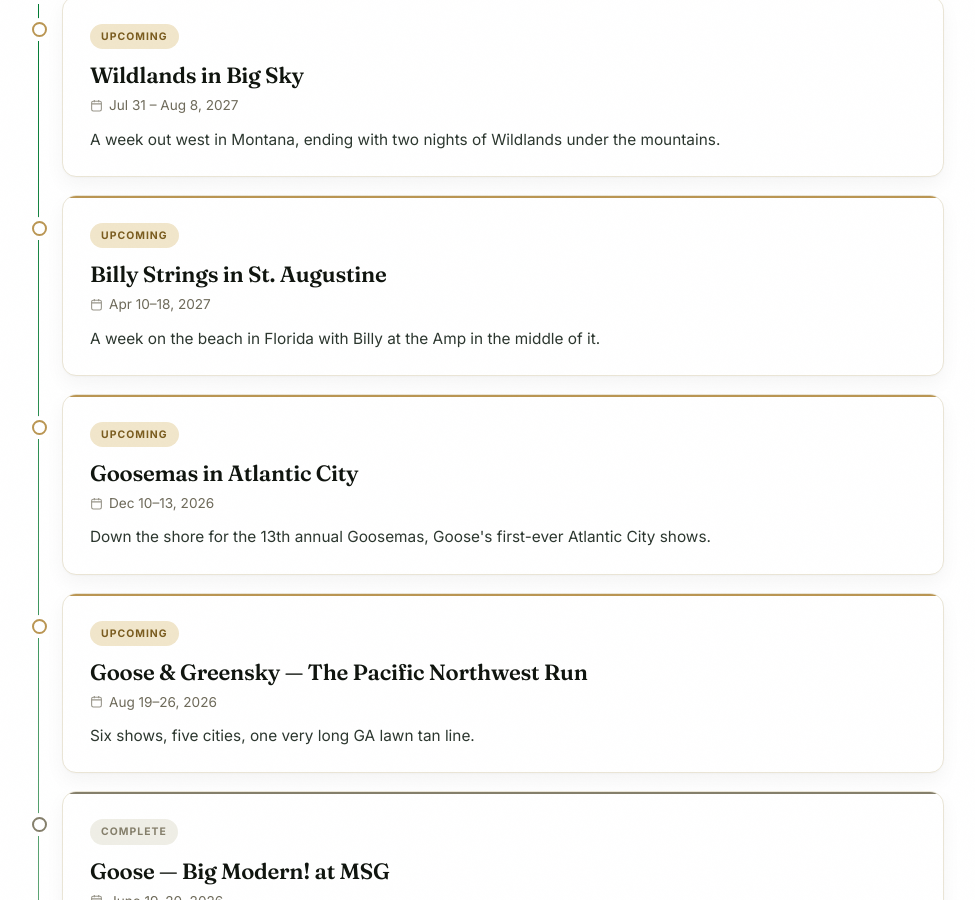
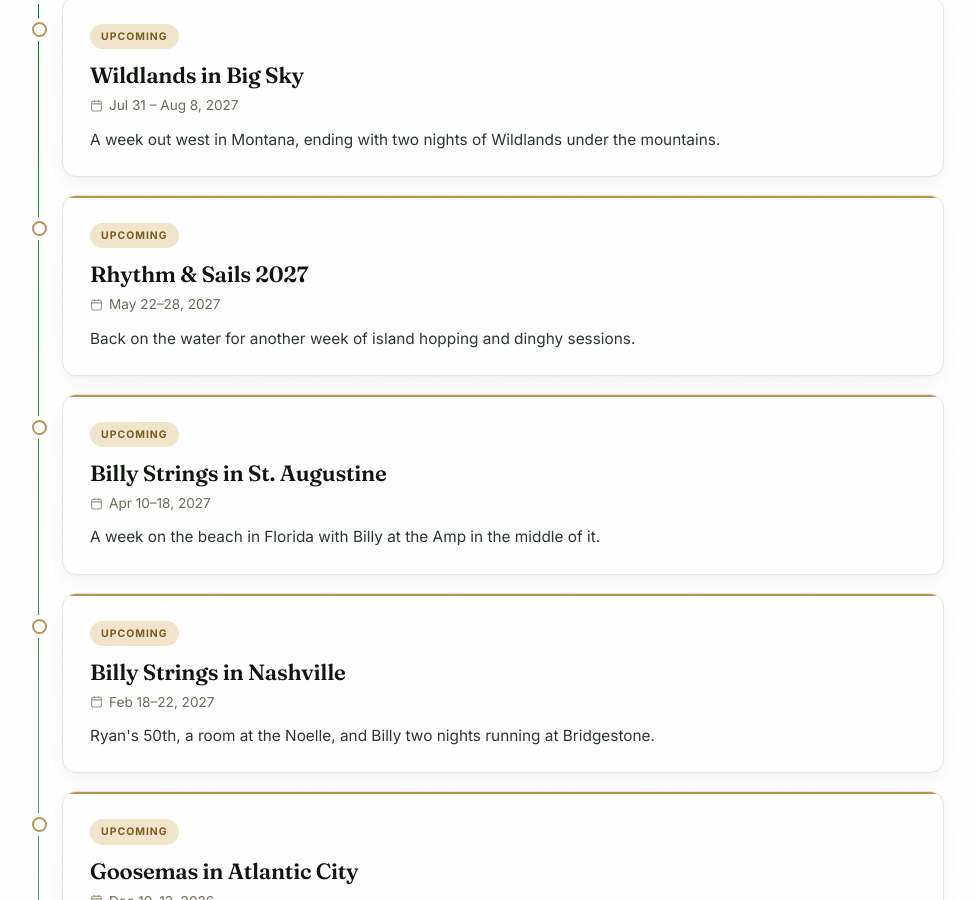
Before and after one commit to bmlanders/adventures, a Jekyll site: the page built from index.html, in a window 1280 px wide and 900 px high, scrolled down 1119 px. Shown: the whole window, without its empty margins (152-1127 px from the left). Built offline with Jekyll 4.4.1, drawn with Linux system fonts in a browser that asks for light colours.

Commit message:
Trip inbox: Billy in Nashville (Feb 2027) and Rhythm & Sails 2027
New trip pages from the Noelle hotel block and the Rhythm & Sails 2027
booking. Bridgestone nights added to the shortlist's Booked section.

Co-Authored-By: Claude <noreply@anthropic.com>

```diff
--- /dev/null
+++ b/_trips/nashville-2027.md
@@ -0,0 +1,64 @@
+---
+title: "Billy Strings in Nashville"
+status: upcoming
+dates: "Feb 18–22, 2027"
+sort_date: 2027-02-18
+route: "Chicago → Nashville · Bridgestone Arena · two nights of Billy"
+blurb: "Ryan's 50th, a room at the Noelle, and Billy two nights running at Bridgestone."
+map:
+  - { name: "Noelle", lat: 36.1625, lng: -86.7787 }
+  - { name: "Bridgestone Arena", lat: 36.1592, lng: -86.7785 }
+shows:
+  - { id: "2027-02-19-billy-strings", label: "Billy Strings · February 19, 2027" }
+  - { id: "2027-02-20-billy-strings", label: "Billy Strings · February 20, 2027" }
+---
+
+<div class="day-nav">
+  <a href="#feb18">Feb 18</a><a href="#feb19">Feb 19</a><a href="#feb20">Feb 20</a><a href="#feb22">Feb 22</a><a href="#memories">Memories</a>
+</div>
+
+<!-- DAYS_START -->
+<div class="day-block" id="feb18">
+  <h3>Thursday, Feb 18 · Arrival</h3>
+  <div class="day-sub">Down to Nashville and into the Noelle</div>
+  <dl class="facts">
+    <div><dt>Getting there</dt><dd>Flight not booked yet, might drive instead (about 7 hours)</dd></div>
+    <div><dt>Hotel</dt><dd>Noelle, 200 4th Ave N, Nashville &middot; studio room, four nights</dd></div>
+  </dl>
+</div>
+
+<div class="day-block" id="feb19">
+  <h3>Friday, Feb 19 · Billy Night One</h3>
+  <div class="day-sub">Bridgestone Arena, first of two</div>
+  <dl class="facts">
+    <div><dt>Show</dt><dd>Billy Strings &middot; Bridgestone Arena</dd></div>
+  </dl>
+  <a class="trip-shows-link" href="{{ '/shows/' | relative_url }}#2027-02-19-billy-strings">Setlist &amp; notes &rarr;</a>
+</div>
+
+<div class="day-block" id="feb20">
+  <h3>Saturday, Feb 20 · Billy Night Two</h3>
+  <div class="day-sub">Bridgestone Arena, second of two</div>
+  <dl class="facts">
+    <div><dt>Show</dt><dd>Billy Strings &middot; Bridgestone Arena</dd></div>
+  </dl>
+  <a class="trip-shows-link" href="{{ '/shows/' | relative_url }}#2027-02-20-billy-strings">Setlist &amp; notes &rarr;</a>
+</div>
+
+<div class="day-block" id="feb22">
+  <h3>Monday, Feb 22 · Home</h3>
+  <div class="day-sub">Checkout and back to Chicago</div>
+  <dl class="facts">
+    <div><dt>Checkout</dt><dd>Noelle</dd></div>
+    <div><dt>Getting home</dt><dd>Not booked yet</dd></div>
+  </dl>
+</div>
+<!-- DAYS_END -->
+
+<div class="memories-section" id="memories">
+  <h2>Memories</h2>
+  <p class="lede" style="margin-bottom:16px;">Add updates and photos from the <a href="{{ '/admin/' | relative_url }}">admin page</a>.</p>
+  <!-- MEMORIES_START -->
+  <p class="memory-empty">Nothing posted yet.</p>
+  <!-- MEMORIES_END -->
+</div>
--- /dev/null
+++ b/_trips/rhythm-sails-2027.md
@@ -0,0 +1,47 @@
+---
+title: "Rhythm & Sails 2027"
+status: upcoming
+dates: "May 22–28, 2027"
+sort_date: 2027-05-22
+route: "St. Vincent & the Grenadines · sailing charter · round two"
+blurb: "Back on the water for another week of island hopping and dinghy sessions."
+map:
+  - { name: "St. Vincent", lat: 13.1350, lng: -61.2100 }
+---
+
+<div class="day-nav">
+  <a href="#trip">The trip</a><a href="#may22">May 22</a><a href="#may28">May 28</a><a href="#memories">Memories</a>
+</div>
+
+<!-- DAYS_START -->
+<div class="day-block" id="trip">
+  <h3>The trip</h3>
+  <div class="day-sub">Rhythm &amp; Sails · St. Vincent and the Grenadines</div>
+  <div class="entry">Booked for a second run after <a href="{{ '/trips/rhythm-sails-2026/' | relative_url }}">the 2026 charter</a>. Same idea: a week sailing the Grenadines with musicians rotating between the boats. Islands, boats and lineup come with the run of show, closer to the date.</div>
+</div>
+
+<div class="day-block" id="may22">
+  <h3>Saturday, May 22 · Day One</h3>
+  <div class="day-sub">Down to St. Vincent and onto the boat</div>
+  <dl class="facts">
+    <div><dt>Charter</dt><dd>Rhythm &amp; Sails, May 22 to 28 &middot; Brendan and Jen</dd></div>
+    <div><dt>Flights</dt><dd>Not booked yet</dd></div>
+  </dl>
+</div>
+
+<div class="day-block" id="may28">
+  <h3>Friday, May 28 · Last Day</h3>
+  <div class="day-sub">Back to the marina, then home</div>
+  <dl class="facts">
+    <div><dt>Flights</dt><dd>Not booked yet</dd></div>
+  </dl>
+</div>
+<!-- DAYS_END -->
+
+<div class="memories-section" id="memories">
+  <h2>Memories</h2>
+  <p class="lede" style="margin-bottom:16px;">Add updates and photos from the <a href="{{ '/admin/' | relative_url }}">admin page</a>.</p>
+  <!-- MEMORIES_START -->
+  <p class="memory-empty">Nothing posted yet.</p>
+  <!-- MEMORIES_END -->
+</div>
```
Also changed, not shown: _trips/live-music-shortlist-fall-2026.md (+1 -0 lines).
